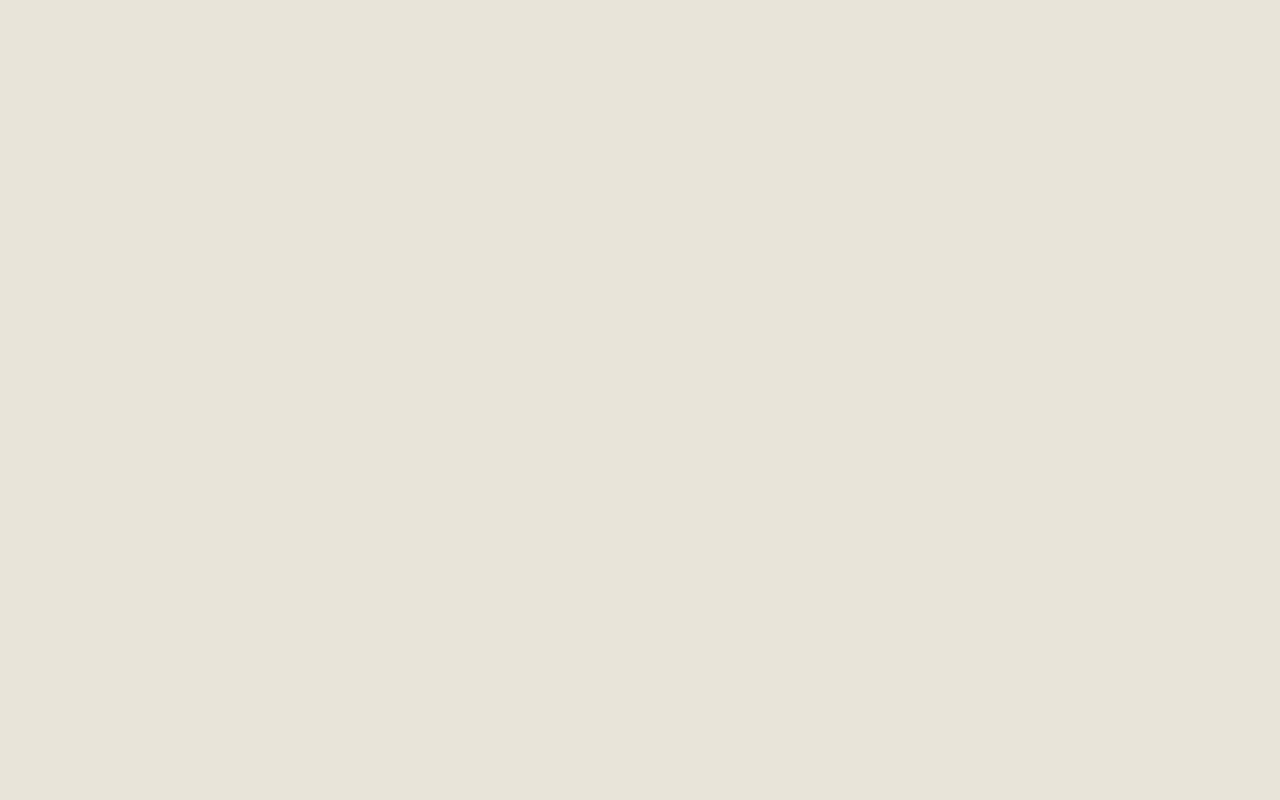
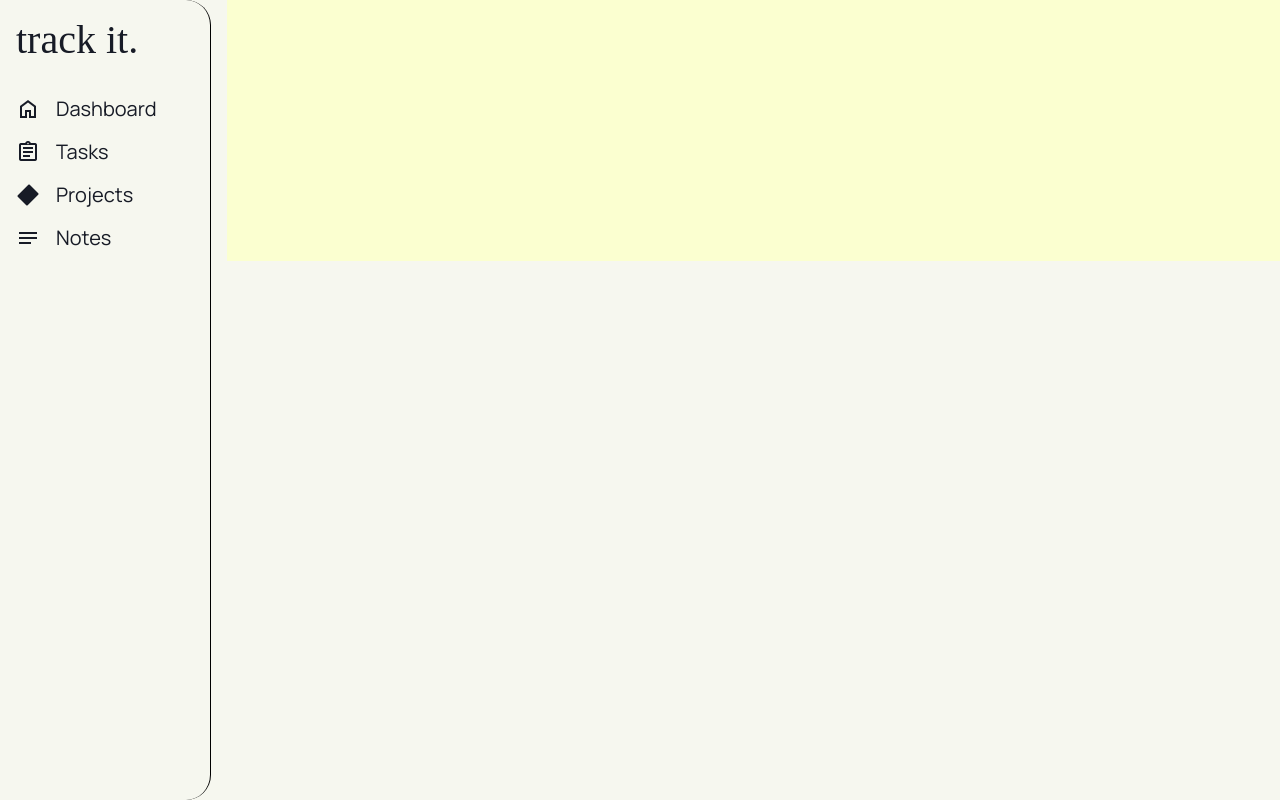
Before and after one commit to ali5917/todo-list, a website built with webpack: page src/template.html in a window 1280 px wide. Built offline with nearby package versions, Linux system fonts and the light colour scheme; files whose address does not match are found by name.

Commit message:
add sidebar ui

```diff
--- a/src/styles.css
+++ b/src/styles.css
@@ -4,7 +4,7 @@
   font-style: normal;
 }
 :root {
-    --mainBg: #E8E4D9;
+    --mainBg: #F6F7EF;
     --mainText: #171B26;
 }
 
@@ -28,7 +28,6 @@ button {
     color: inherit;
     cursor: pointer;
     background-color: inherit;
-    padding: 1rem 3rem;
     font-size: inherit;
     font-family: inherit;
 }
@@ -40,3 +39,59 @@ body {
     background-color: var(--mainBg);
     color: var(--mainText);
 }
+
+.dashboard-grid {
+    min-height: 100vh;
+    display: grid;
+    grid-template-rows: 1fr 2fr;
+    grid-template-columns: 1fr 5fr;
+    gap: 1rem;
+}
+
+.sidebar-section {
+    grid-area: "sidebar";
+    grid-row: 1/3;
+    grid-column: 1/2;
+    display: flex;
+    flex-direction: column;
+    justify-content: flex-start;
+    align-items: flex-start;
+    padding: 1rem;
+    border-right: solid 1px black;
+    border-radius: 25px;
+    gap: 2rem;
+}
+
+.sidebar-section .logo {
+    font-family: "IvyOra Display Light";
+    font-size: 40px;
+}
+
+.hero-section {
+    grid-area: "hero";
+    background-color: #fbffd0;
+    grid-row: 1/2;
+    grid-column: 2/3;
+}
+.content-section {
+    grid-area: "content";
+    grid-row: 2/3;
+    grid-column: 2/3;
+}
+
+.items {
+    display: flex;
+    /* background-color: lightcoral; */
+    flex-direction: column;
+    width: 100%;
+    gap: 1rem;
+}
+
+.item {
+    display: flex;
+    align-items: center;
+    gap: 1rem;
+    /* background-color: yellow; */
+    width: 100%;
+    font-size: 20px;
+}
--- a/src/template.html
+++ b/src/template.html
@@ -10,8 +10,38 @@
         <link rel="preconnect" href="https://fonts.googleapis.com">
         <link rel="preconnect" href="https://fonts.gstatic.com" crossorigin>
         <link href="https://fonts.googleapis.com/css2?family=Manrope:wght@200..800&family=Montserrat:ital,wght@0,100..900;1,100..900&display=swap" rel="stylesheet">
+
+        <!-- Icons -->
+        <link rel="stylesheet" href="https://fonts.googleapis.com/css2?family=Material+Symbols+Outlined" />
     </head>
     <body>
+        <div class="dashboard-grid">
+            <div class="sidebar-section">
+                <button class="logo">track it.</button>
+                <div class="items">
+                    <div class="item">
+                        <span class="material-symbols-outlined">home</span>
+                        <button>Dashboard</button>
+                    </div>
+                    <div class="item">
+                        <span class="material-symbols-outlined">assignment</span>
+                        <button>Tasks</button>
+                    </div>
+                    <div class="item">
+                        <span class="material-symbols-outlined">highlighter_size_5</span>
+                        <button>Projects</button>
+                    </div>
+                    <div class="item">
+                        <span class="material-symbols-outlined">notes</span>
+                        <button>Notes</button>
+                    </div>
+                </div>
 
+            </div>
+            <div class="hero-section">
+
+            </div>
+            <div class="content-section"></div>
+        </div>
     </body>
 </html>
```
Also changed, not shown: dist/index.html, dist/main.js, src/dom.js (added), src/modules/dashboard.js (added), src/modules/dom.js (deleted), src/modules/notes.js (added), src/modules/storage.js (deleted), src/modules/tasks.js (added), src/modules/todo.js (deleted), src/storage.js (added), src/tabController.js (added).
